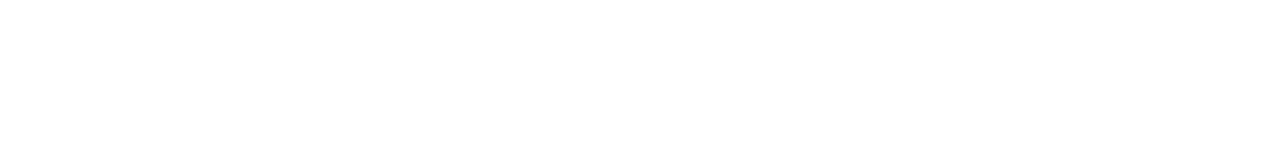
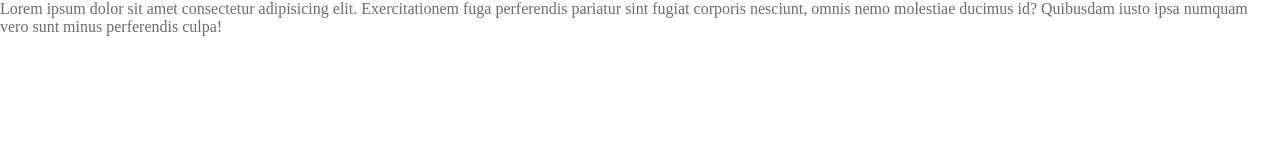
Before and after one commit to ImMarinho/gastos, a plain HTML site: page index.html in a window 1280 px wide. Drawn offline with Linux system fonts and the light colour scheme.

Commit message:
initial style guide

```diff
--- a/index.html
+++ b/index.html
@@ -7,6 +7,6 @@
   <link rel="stylesheet" href="styles/index.css">
 </head>
 <body>
-
+  <p>Lorem ipsum dolor sit amet consectetur adipisicing elit. Exercitationem fuga perferendis pariatur sint fugiat corporis nesciunt, omnis nemo molestiae ducimus id? Quibusdam iusto ipsa numquam vero sunt minus perferendis culpa!</p>
 </body>
 </html>
--- a/styles/global.css
+++ b/styles/global.css
@@ -1,5 +1,20 @@
-*{
+* {
   margin: 0;
   padding: 0;
   box-sizing: border-box;
 }
+
+:root {
+  --brand-color: #EF5F4C;
+  --background-color: #FFFFFF;
+  --surface-clor: #F5F5F5;
+  --skeleton-color: #D9D9D9;
+  --shape-transparency: #ffffff8f;
+  --text-color-primary: #313131;
+  --text-color-secondary: #6C6C6C;
+}
+
+body{
+  color: var(--text-color-secondary);
+  background-color: var(--background-color)
+}
```
Also changed, not shown: assets/AirplaneTilt.svg (added), assets/Image 01.png (added), assets/Image 02.png (added), assets/Image 03.png (added), assets/Image 04.png (added), assets/Image 05.png (added), assets/Image 06.png (added), assets/Image 07.png (added), assets/Image 08.png (added), assets/Image 09.png (added), assets/Image 10.png (added), assets/Image 11.png (added), assets/Image.svg (added), assets/Logo.svg (added), 2 more files, 1 other file.
